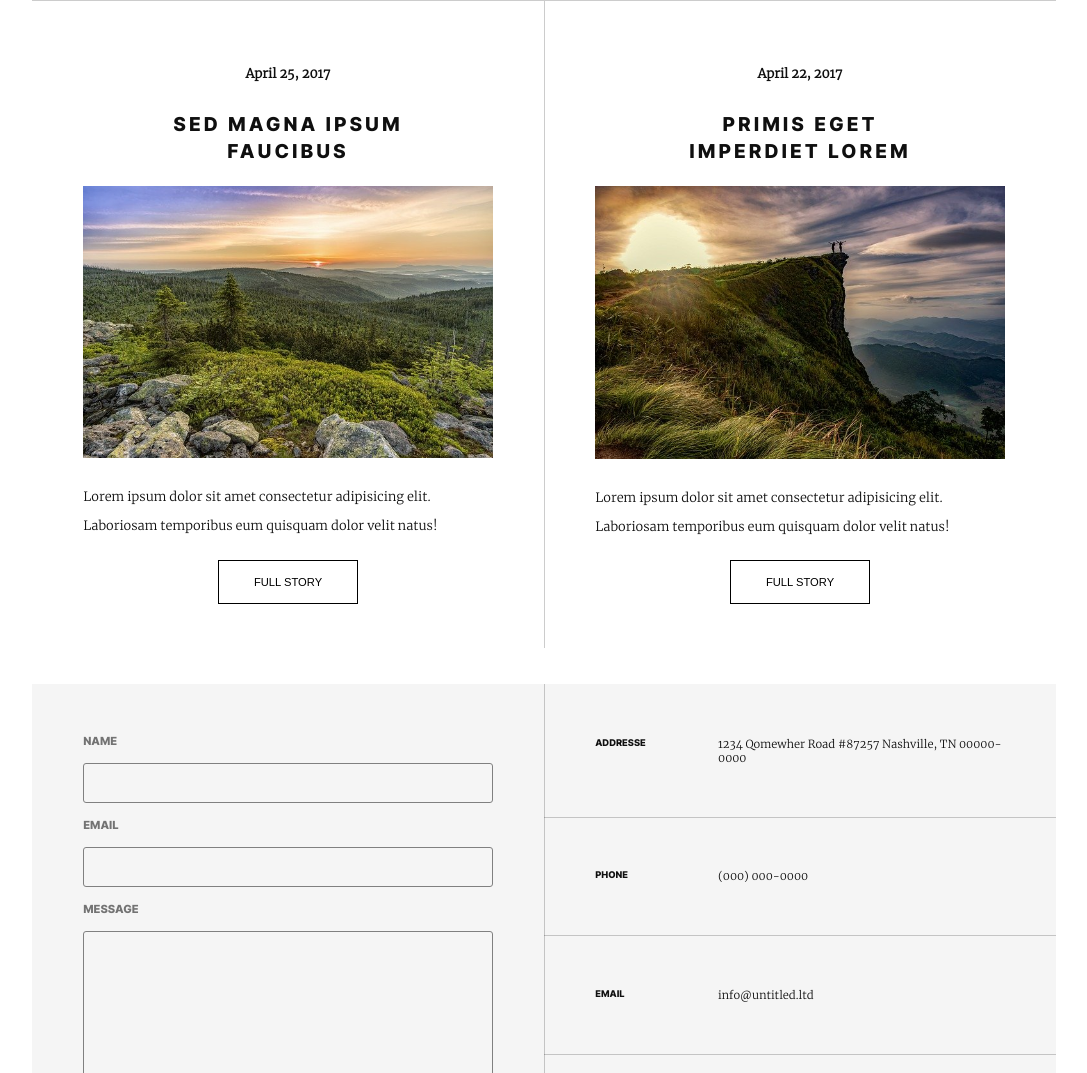
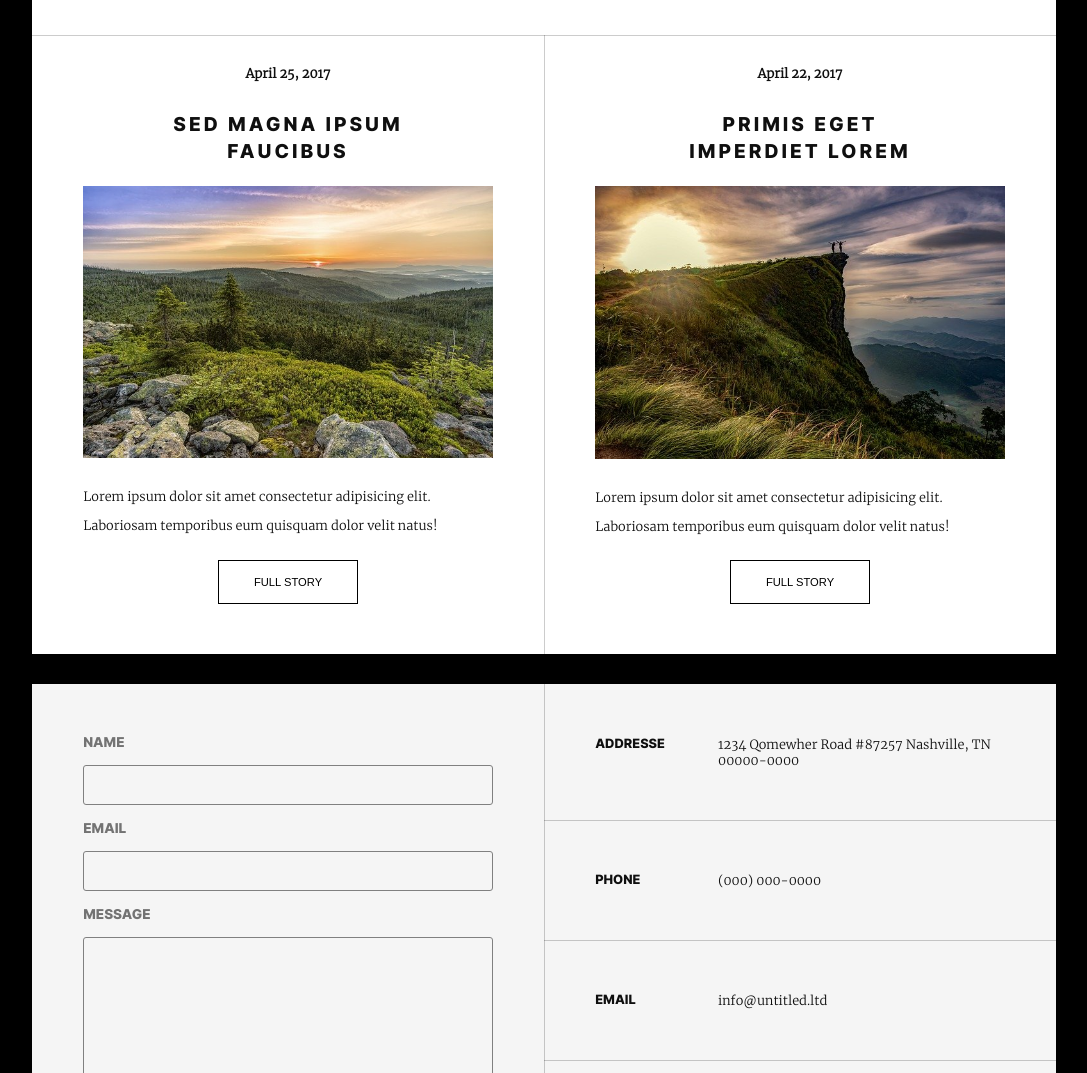
Before and after one commit to Snaw-j/MontagneV2, a plain HTML site: page index.html in a window 1280 px wide. Shown: the part 1727-2800 px from the top of the page, without its empty margins (96-1183 px from the left). Drawn offline with Linux system fonts and the light colour scheme.

Commit message:
maj de quelque détails, reste a faire certaine animation par ci par là

```diff
--- a/assets/styles/layout/_footer.scss
+++ b/assets/styles/layout/_footer.scss
@@ -98,7 +98,7 @@ footer {
         position: relative;
         display: flex;
         align-items: center;
-        font-size: 0.7rem;
+        // font-size: 0.7rem;
         margin: 25px 0;
         align-content: center;
         &::before {
@@ -117,6 +117,7 @@ footer {
 
           h5 {
             text-transform: uppercase;
+            font-size: 0.7rem;
           }
           p {
             font-size: 0.7rem;
@@ -155,6 +156,7 @@ footer {
       form {
         width: 80%;
         padding-top: 50px;
+        font-size: .85rem;
         input[type="submit"] {
           width: 40%;
         }
@@ -185,6 +187,10 @@ footer {
           .box-containers {
             width: 80%;
             margin: 0 auto;
+            H5,
+            p{
+              font-size: 0.8rem;
+            }
           }
         }
       }
--- a/assets/styles/layout/_header.scss
+++ b/assets/styles/layout/_header.scss
@@ -46,6 +46,10 @@
     }
   }
   nav {
+    &:hover li:not(:hover){
+      background: none;
+      color: white;
+    }
     position: absolute;
     bottom: 0;
     display: flex;
@@ -70,6 +74,10 @@
           font-size: 0.7rem;
         }
 
+        &:first-child{
+          background: whitesmoke;
+          color: black;
+        }
         &:hover {
           background: whitesmoke;
           color: black;
@@ -80,6 +88,7 @@
       width: 30%;
       li {
         background: none;
+        padding: 0;
       }
       a {
         color: white;
--- a/assets/styles/layout/_home.scss
+++ b/assets/styles/layout/_home.scss
@@ -61,7 +61,8 @@
         height: 1px;
         width: 100%;
         background: rgba(0, 0, 0, 0.2);
-        left: 0;
+        left: 50%;
+        transform: translateX(-50%);
         top: -35px;
       }
       .items-box {
@@ -96,14 +97,18 @@
       .items {
         display: grid;
         grid-template-columns: 50% 50%;
+        &::before{
+          top: 0;
+        }
         &::after {
           content: "";
           position: absolute;
-          height: 647px;
+          // height: 647px;
+          height: 100%;
           width: 1px;
           background: rgba(0, 0, 0, 0.2);
           left: 50%;
-          top: -34px;
+          // top: -34px;
         }
         .items-box {
           width: 80%;
--- a/assets/styles/pages/_settings.scss
+++ b/assets/styles/pages/_settings.scss
@@ -19,6 +19,14 @@
 body {
   color: rgb(15, 15, 15);
   font-family: font1;
+  background: black;
+  animation: welcom 1.5s ease-in;
+
+  @keyframes welcom {
+    to {
+      opacity: 0;
+    }
+  }
   // height: 100vh;
   &::before {
     content: "";
```
Also changed, not shown: assets/styles/pages/index.css, 1 other file.
